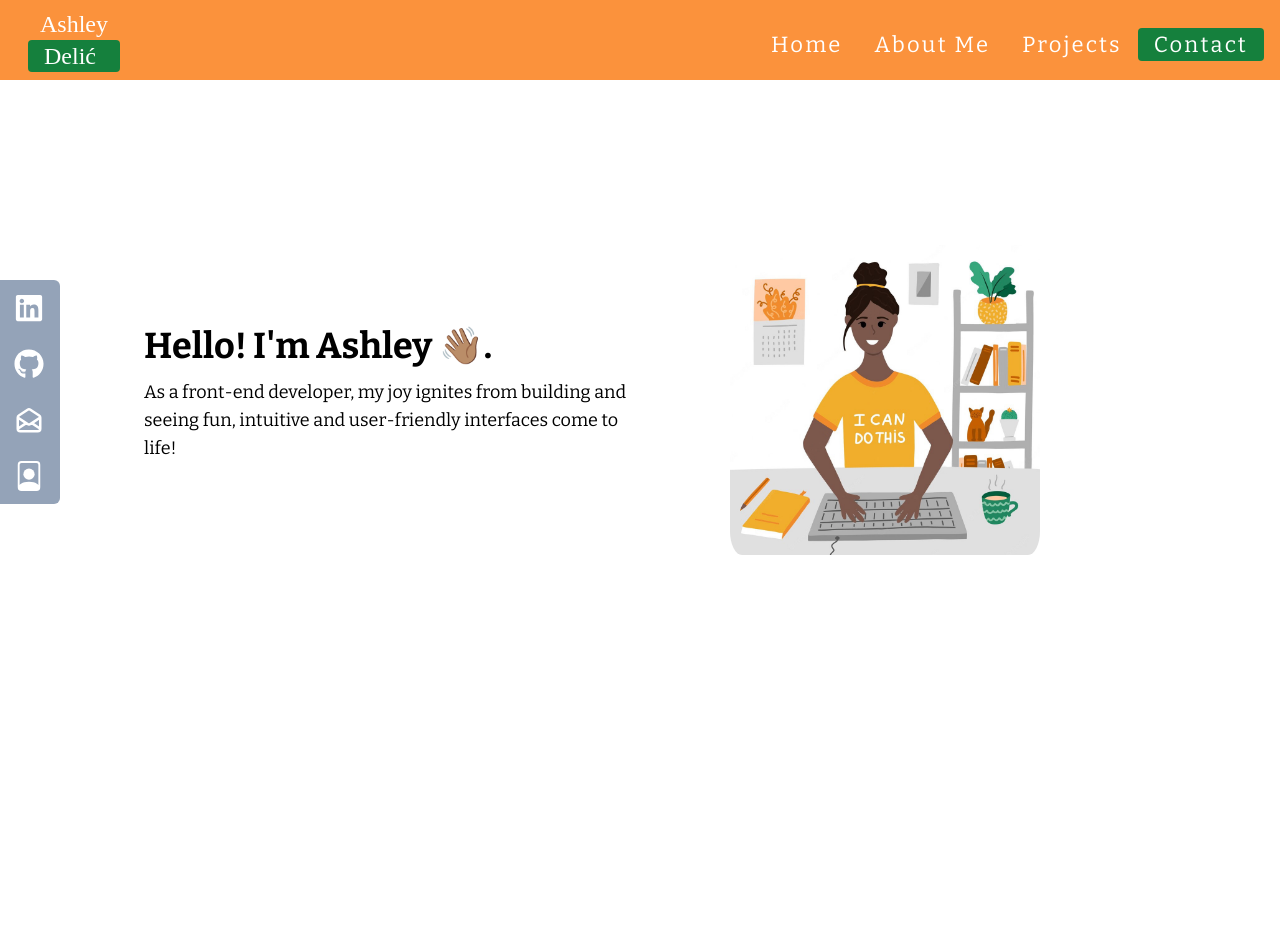
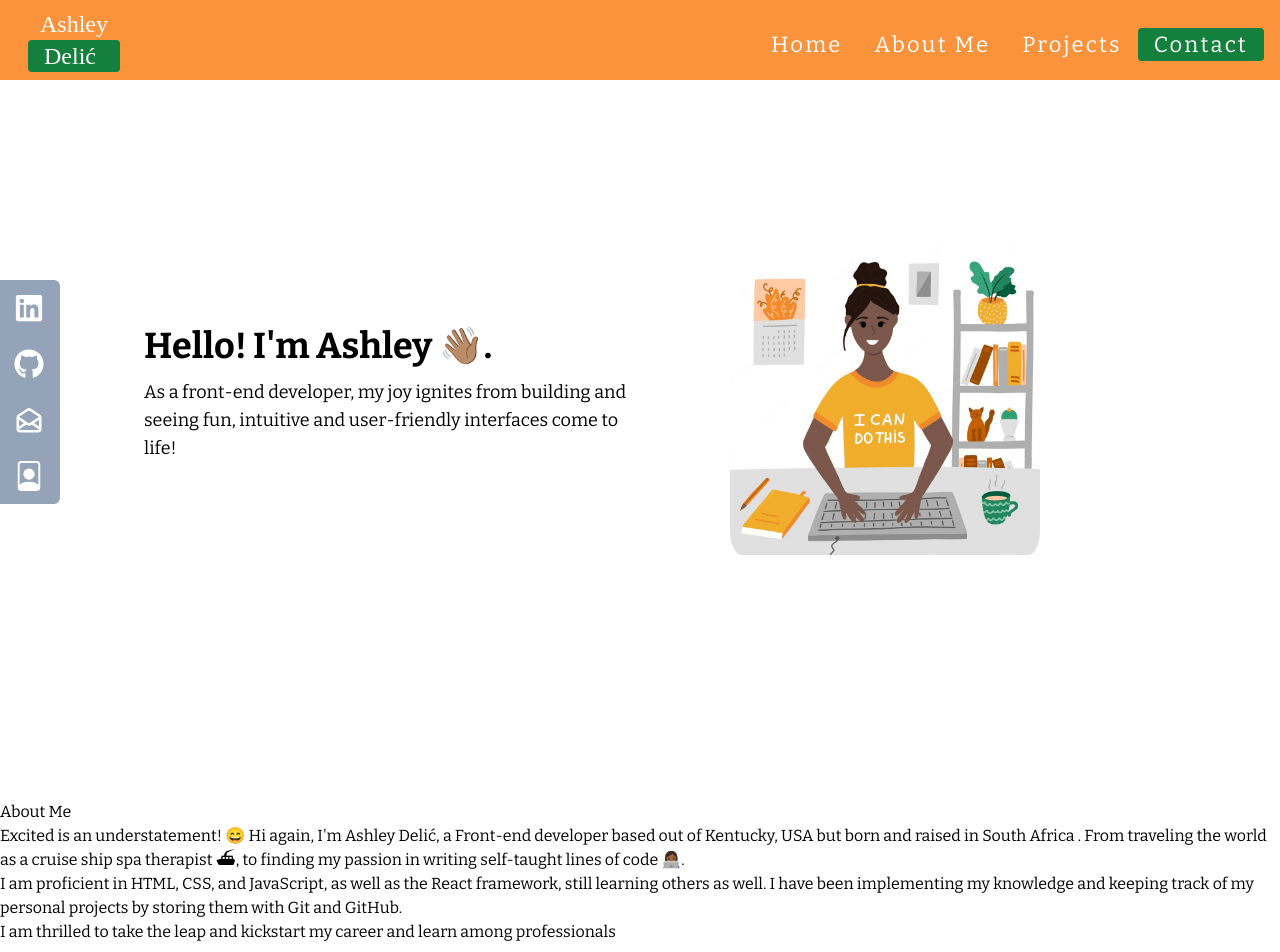
Before and after one commit to ashleydelic/portfolio-site, a React (Create React App) app: page / in a window 1280 px wide. Shown: the top 952 px of the page. Before the commit the page ends 800 px from the top, so only its background shows below. Built offline with nearby package versions, Linux system fonts and the light colour scheme; a web font is replaced by a local one.

Commit message:
about section paragraphs

```diff
--- a/src/components/About.js
+++ b/src/components/About.js
@@ -1,15 +1,31 @@
-import React from 'react'
+import React from "react";
 
 const About = () => {
   return (
     <div>
       <div>
-          <div>
-              <p></p>
-          </div>
+        <div>
+          <p>About Me</p>
+        </div>
+
+        <p>
+          Excited is an understatement! 😄 Hi again, I'm Ashley Delić, a
+          Front-end developer based out of Kentucky, USA but born and raised in
+          South Africa . From traveling the world as a cruise ship spa therapist
+          ⛴, to finding my passion in writing self-taught lines of code 👩🏾‍💻.{" "}
+          <br></br>
+        </p>
+
+        <p>
+          I am proficient in HTML, CSS, and JavaScript, as well as the React framework, still learning others as well. I have
+          been implementing my knowledge and keeping track of my personal projects by storing them with Git and GitHub. <br></br>
+          I am thrilled to take the leap and kickstart my career and learn among professionals
+        </p>
+
+        <br></br>
       </div>
     </div>
-  )
-}
+  );
+};
 
-export default About
+export default About;
```
